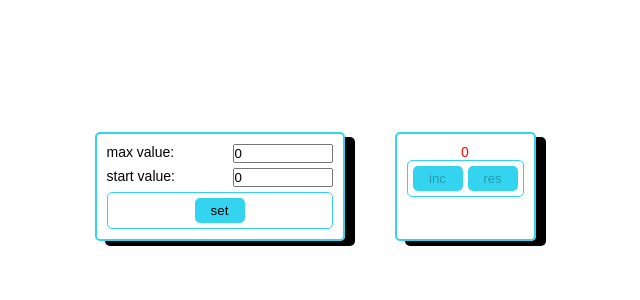
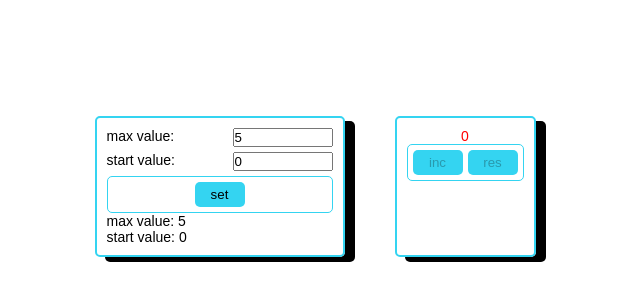
Before and after one commit to FilippSM/counter-sprint-one, a React (Create React App) app: page / in a window 1280 px wide. Shown: the part 214-514 px from the top of the page, without its empty margins (300-940 px from the left). Built offline with nearby package versions, Linux system fonts and the light colour scheme.

Commit message:
refactoring

```diff
--- a/src/sections/counter/Counter.tsx
+++ b/src/sections/counter/Counter.tsx
@@ -12,9 +12,12 @@ type CounterType = {
 export const Counter = (props: CounterType) => {
     const maxValue = props.maxValue;
     const minValue = props.minValue;
+  /*   const maxValue = 5;
+    const minValue = 0; */
 
     const [count, setCount] = useState<number>(minValue);
 
+/*     setCount(minValue) */
 
     const increment = () => {
         setCount(prevCount => prevCount + 1);
--- a/src/sections/setCounter/SetCounter.tsx
+++ b/src/sections/setCounter/SetCounter.tsx
@@ -8,7 +8,7 @@ type SetCounterType = {
 }
 
 export const SetCounter = (props: SetCounterType) => {
-    const maxValue = 0;
+    const maxValue = 5;
     const minValue = 0;
 
     const [countMax, setCountMax] = useState<number>(maxValue);
@@ -16,7 +16,7 @@ export const SetCounter = (props: SetCounterType) => {
 
 
     const setNumbers = () => {
-        props.getNumbers(countMax, minValue)
+        props.getNumbers(countMax, countMin)
     };
 
 
@@ -34,8 +34,8 @@ export const SetCounter = (props: SetCounterType) => {
                 <Button callBack={setNumbers} name={"set"} /* disabled={count >= maxValue} */ />
             </div>
            {/*  для проверки */}
-         {/*    <div>max value: {countMax}</div>
-            <div>start value: {countMin}</div> */}
+            <div>max value: {countMax}</div>
+            <div>start value: {countMin}</div>
         </div>
     )
 }
```
